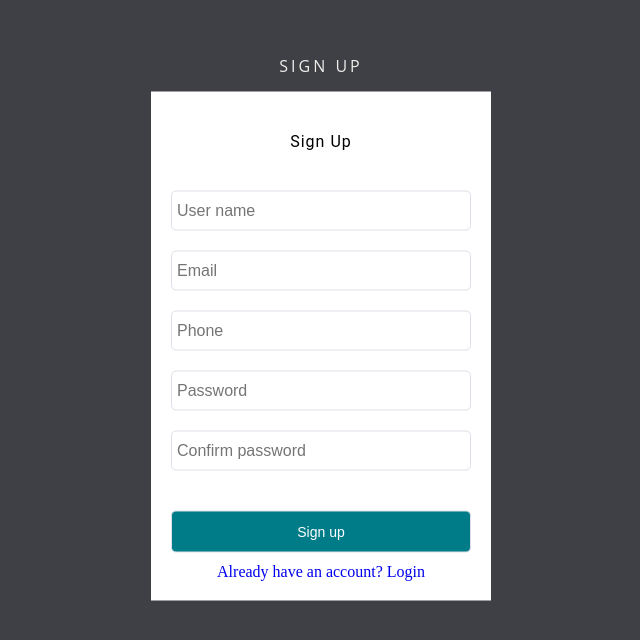
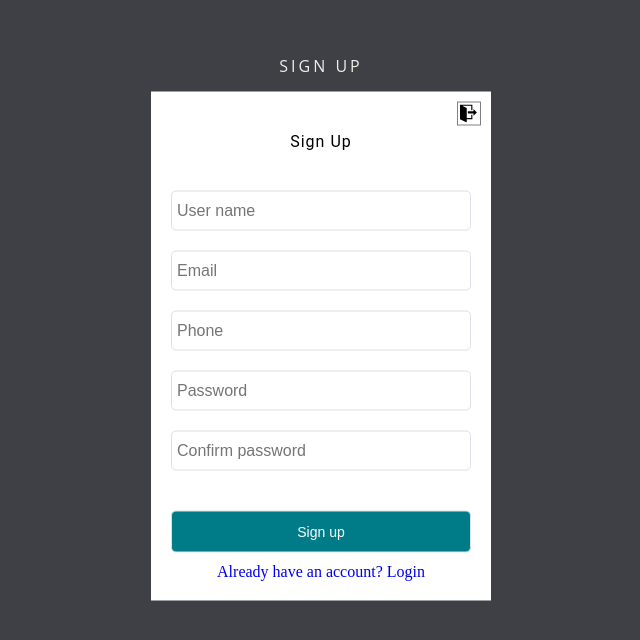
Before and after one commit to DenisFR2727/Products_shop_funny, a Next.js app: page /signup in a window 1280 px wide. Shown: the top 640 px of the page, without its empty margins (319-959 px from the left). Built offline with nearby package versions, Linux system fonts and the light colour scheme; no server answers.

Commit message:
add exit btn in signform

```diff
--- a/app/(auth)/auth.scss
+++ b/app/(auth)/auth.scss
@@ -234,7 +234,8 @@ $hover-border-color: #007c89;
   }
 }
 
-.login__form {
+.login__form,
+.sign__form {
   position: relative;
 }
 .login__btn-return {
--- a/components/auth/signup-page/signup.tsx
+++ b/components/auth/signup-page/signup.tsx
@@ -6,6 +6,7 @@ import { useActionState, useEffect, useRef } from "react";
 import styles from "../auth.module.scss";
 import Input from "../input/input";
 import Link from "next/link";
+import ButtonReturn from "../btn-return";
 
 export default function SignUp() {
   const [state, formAction] = useActionState(userCreate, {
@@ -23,6 +24,7 @@ export default function SignUp() {
       <h2 className="sign__logo">SIGN UP</h2>
       <form className="sign__form" action={formAction}>
         <h2 id="sign__h2">Sign Up</h2>
+        <ButtonReturn />
         <div className="sign__inputs">
           <div className="sign__username">
             <Input
```
